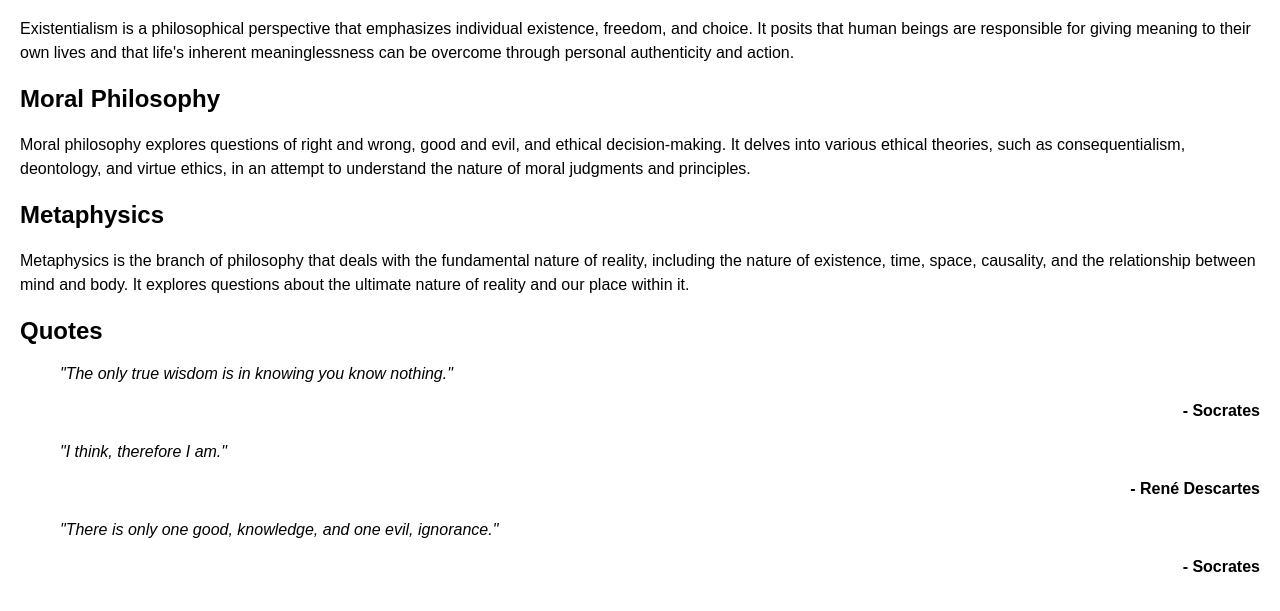
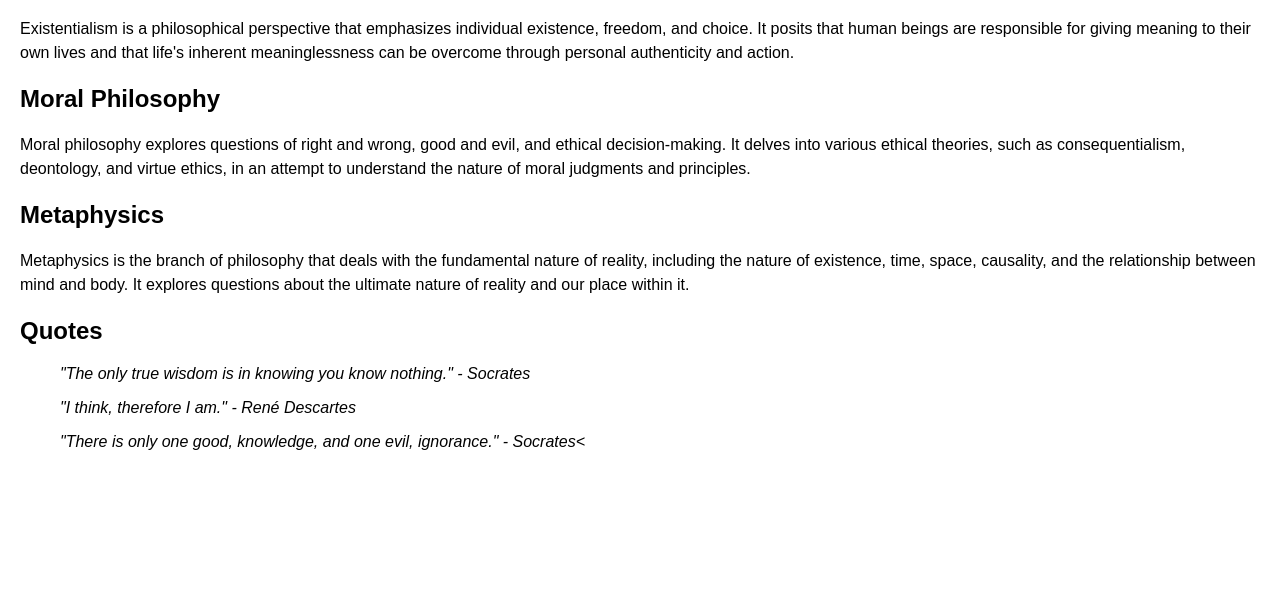
Before and after one commit to Ranojaan/my-first-static-web-app, a website: page src/index.html in a window 1280 px wide. Shown: the part 111-722 px from the top of the page. Drawn offline with Linux system fonts and the light colour scheme.

Commit message:
Update index.html

```diff
--- a/src/index.html
+++ b/src/index.html
@@ -52,19 +52,19 @@
 
     <h2>Quotes</h2>
     <blockquote class="quote">
-        "The only true wisdom is in knowing you know nothing."
+        "The only true wisdom is in knowing you know nothing." - Socrates
     </blockquote>
-    <p class="author">- Socrates</p>
+
 
     <blockquote class="quote">
-        "I think, therefore I am."
+        "I think, therefore I am." - René Descartes
     </blockquote>
-    <p class="author">- René Descartes</p>
+
 
     <blockquote class="quote">
-        "There is only one good, knowledge, and one evil, ignorance."
+        "There is only one good, knowledge, and one evil, ignorance." - Socrates<
     </blockquote>
-    <p class="author">- Socrates</p>
+
 </body>
 
 </html>
```
